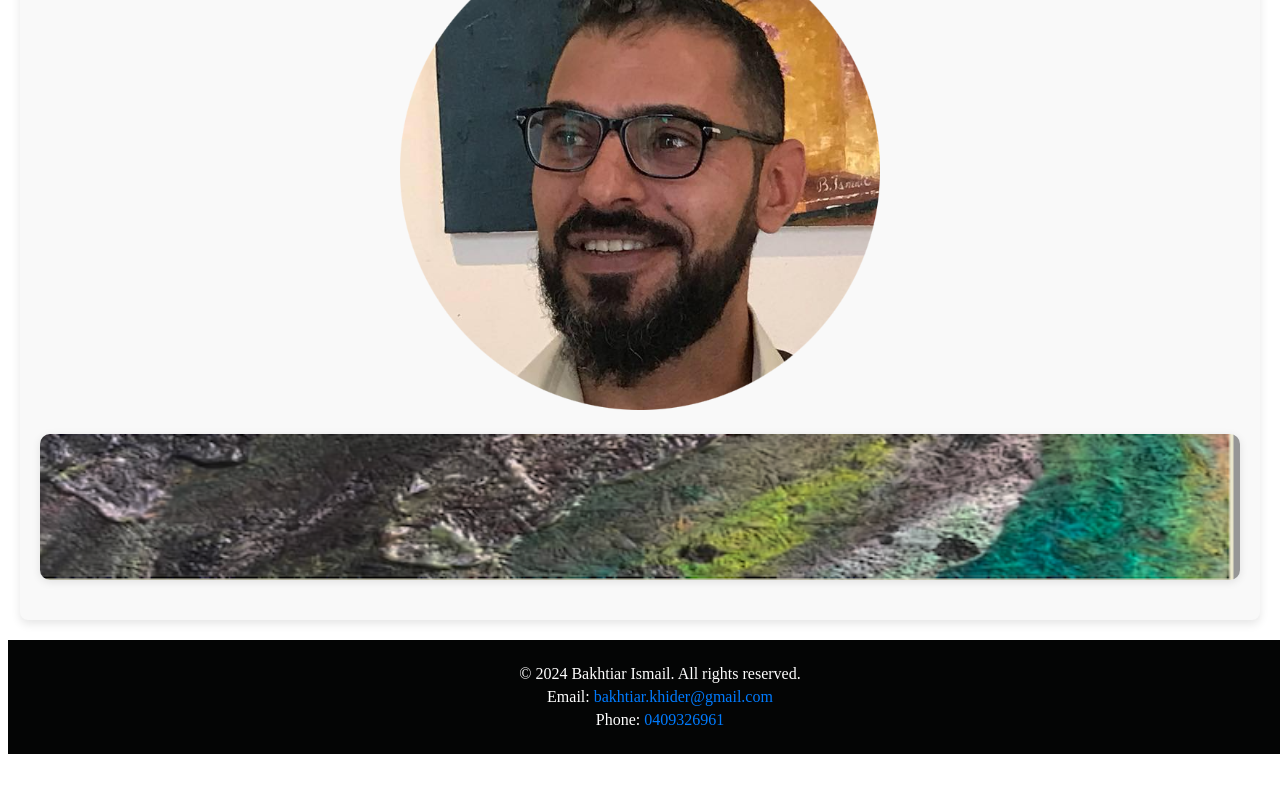
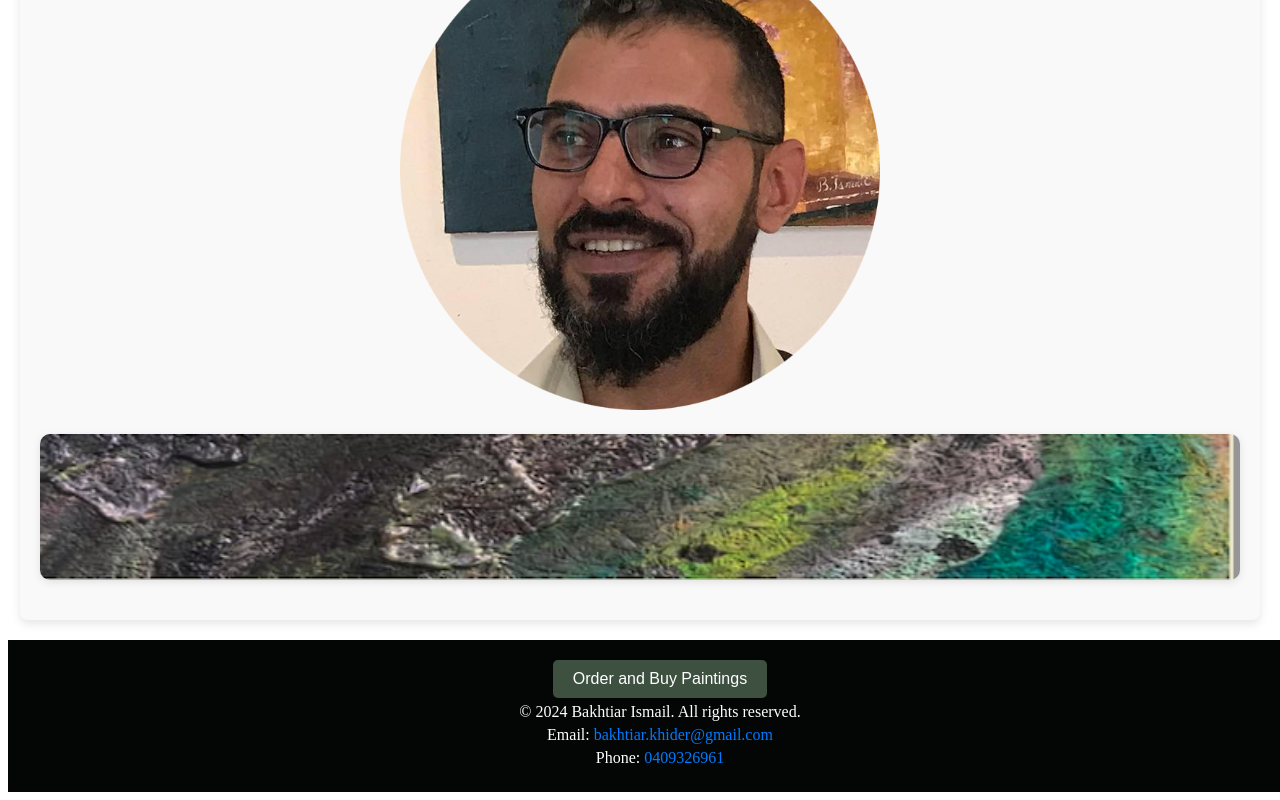
Before and after one commit to Bakhtiar-23/Artist-Showcase-Website-G3-, a React (Vite) app: page / in a window 1280 px wide. Shown: the part 422-1222 px from the top of the page. Before the commit the page ends 1184 px from the top, so only its background shows below. Built offline with nearby package versions, Linux system fonts and the light colour scheme.

Commit message:
Added a button and functionality

```diff
--- a/src/components/Footer.jsx
+++ b/src/components/Footer.jsx
@@ -2,7 +2,10 @@ import React from 'react';
 
 const Footer = () => {
   return (
-    <footer className="footer">
+    <footer id="contact-artist" className="footer">
+      <button onClick={() => window.location.href = "mailto:bakhtiar.khider@gmail.com"} className="order-button">
+        Order and Buy Paintings
+      </button>
       <p>&copy; {new Date().getFullYear()} Bakhtiar Ismail. All rights reserved.</p>
       <p>
         Email: <a href="mailto:bakhtiar.khider@gmail.com">bakhtiar.khider@gmail.com</a>
--- a/src/index.css
+++ b/src/index.css
@@ -115,3 +115,27 @@
 .footer p {
   margin: 5px 0; /* Space between paragraphs */
 }
+
+.order-button {
+  background-color: #3e503f; /* Green background */
+  color: white; /* White text */
+  padding: 10px 20px; /* Padding */
+  font-size: 16px; /* Font size */
+  border: none; /* Remove border */
+  border-radius: 5px; /* Rounded corners */
+  cursor: pointer; /* Pointer cursor on hover */
+  transition: background-color 0.3s ease; /* Smooth transition */
+}
+
+.order-button:hover {
+  background-color: #0e2510; /* Darker green on hover */
+}
+
+.order-button:active {
+  background-color: #0d320f; /* Even darker on click */
+  transform: scale(0.98); /* Slightly smaller on click */
+}
+
+.order-button:focus {
+  outline: 2px solid #2d302d; /* Outline for accessibility */
+}
```
